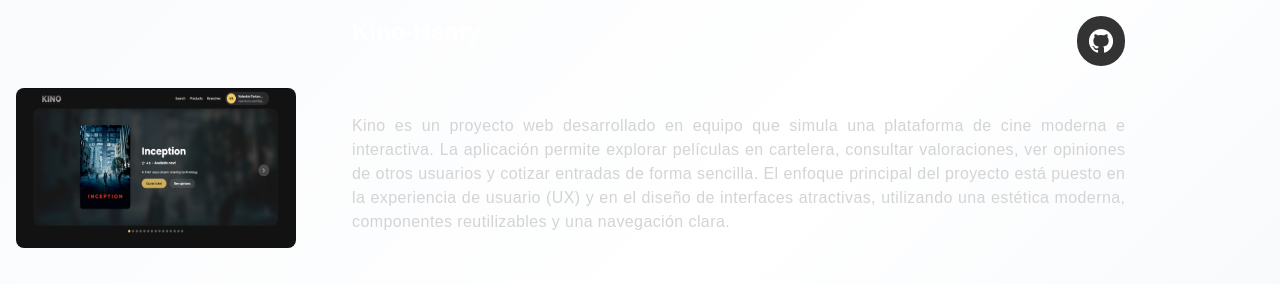
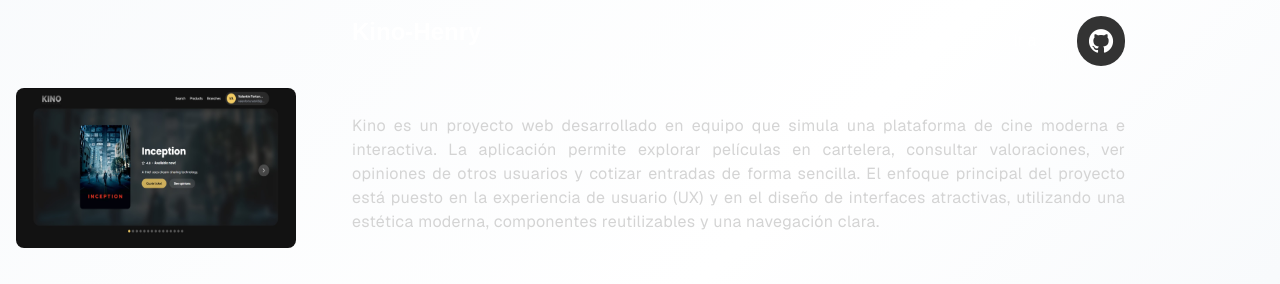
Before and after one commit to Valen06GG/Valen06GG.github.io, a Next.js app in the folder front/my-portfolio/: page /projects in a window 1280 px wide. Shown: the part 156-440 px from the top of the page. Built offline with nearby package versions, Linux system fonts and the light colour scheme.

Commit message:
Commit N-7 Seguimiento del Portfolio

```diff
--- a/front/my-portfolio/src/app/about-me/About-Me.tsx
+++ b/front/my-portfolio/src/app/about-me/About-Me.tsx
@@ -31,7 +31,7 @@ export const AboutMe = () => {
             </a>
           </div>
 
-          <div className= "text-justify font-mukta text-gray-300 text-lg lg:text-xl leading-relaxed space-y-4">
+          <div className= "text-justify font-sans text-gray-300 text-lg lg:text-xl leading-relaxed space-y-4">
             <p>
               Tengo 19 años, nací en Buenos Aires, Argentina,
               y desde chico me apasiona la tecnología. Esa curiosidad
--- a/front/my-portfolio/src/app/projects/projects.tsx
+++ b/front/my-portfolio/src/app/projects/projects.tsx
@@ -50,7 +50,7 @@ export const Projects = () => {
                    </div>
                  </div>
 
-                 <p className=" pt-12 text-justify tracking-wide font-mukta text-neutral-300">
+                 <p className=" pt-12 text-justify tracking-wide font-sans text-neutral-300">
                    Kino es un proyecto web desarrollado en equipo que simula una plataforma de cine moderna e interactiva. La aplicación permite explorar películas en cartelera, consultar valoraciones, ver opiniones de otros usuarios y cotizar entradas de forma sencilla.
                    El enfoque principal del proyecto está puesto en la experiencia de usuario (UX) y en el diseño de interfaces atractivas, utilizando una estética moderna, componentes reutilizables y una navegación clara.
                  </p>
```
